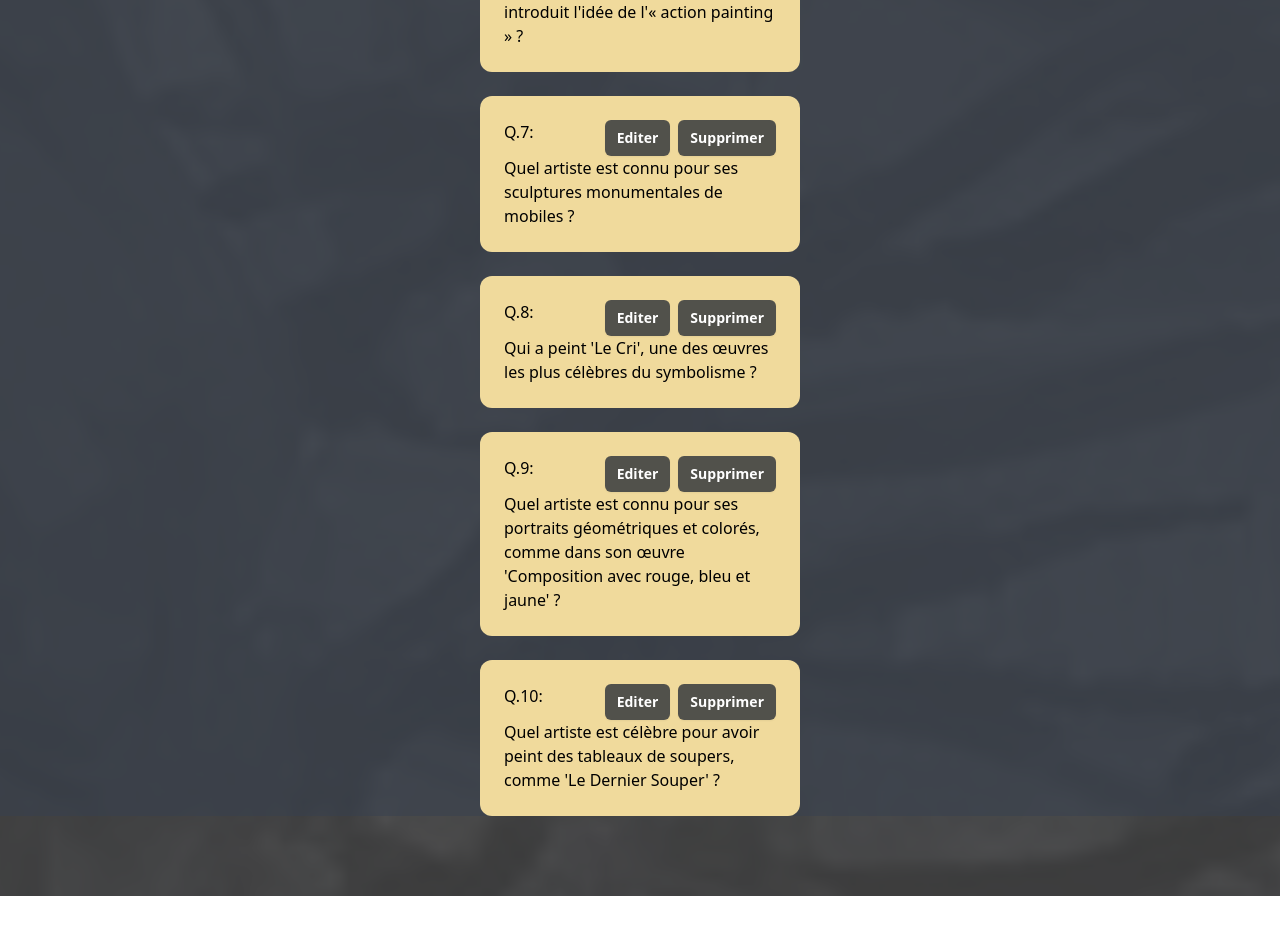
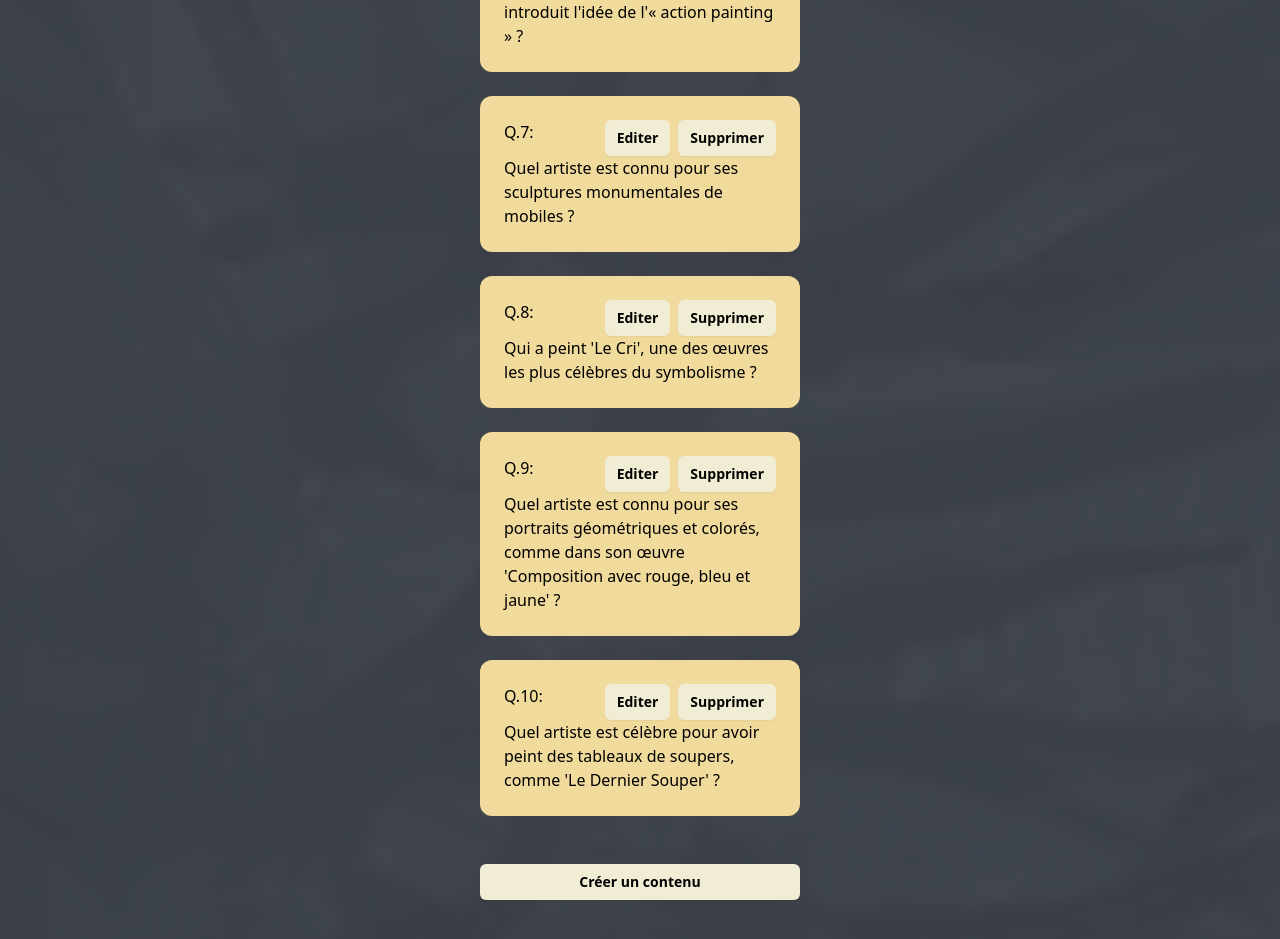
Before and after one commit to Ewen-crvs/PocAppMondrian, a Nuxt app: page /admin in a window 1280 px wide. Shown: the part 1169-2108 px from the top of the page. Before the commit the page ends 2065 px from the top, so only its background shows below. Built offline with nearby package versions, Linux system fonts and the light colour scheme.

Commit message:
improve style of admin.vue & add create button

```diff
--- a/pages/admin.vue
+++ b/pages/admin.vue
@@ -1,7 +1,7 @@
 <template>
   <div class="bg-[#404040] bg-cover bg-center w-auto h-auto">
-    <div class="pb-20 bg-[url('/public/assets/image2.svg')] bg-cover bg-center w-auto h-auto">
-      <div class="bg-gray-700/50 bg-cover bg-center w-auto h-auto">
+    <div class="bg-[url('/public/assets/image2.svg')] bg-cover bg-center w-auto h-auto">
+      <div class="pb-20 bg-gray-700/50 bg-cover bg-center w-auto h-auto">
         <div class="max-w-xs mx-auto">
           <!-- Logo -->
           <div class="justify-center flex pt-10">
@@ -13,11 +13,14 @@
             <div class="flex justify-between">
               <p>Q.{{ questionIndex + 1 }}:</p>
               <div class="flex">
-                <button class="mr-2 rounded-md bg-slate-900/70 px-3 py-1.5 text-sm font-semibold leading-6 text-white shadow-sm hover:bg-indigo-500 focus-visible:outline focus-visible:outline-2 focus-visible:outline-offset-2 focus-visible:outline-indigo-600">Editer</button>
-                <button class="rounded-md bg-slate-900/70 px-3 py-1.5 text-sm font-semibold leading-6 text-white shadow-sm hover:bg-red-500 focus-visible:outline focus-visible:outline-2 focus-visible:outline-offset-2 focus-visible:outline-indigo-600">Supprimer</button>
+                <button class="mr-2 rounded-md bg-[#F1ECD4] px-3 py-1.5 text-sm font-semibold leading-6 text-black shadow-sm hover:bg-yellow-200">Editer</button>
+                <button class="rounded-md bg-[#F1ECD4] px-3 py-1.5 text-sm font-semibold leading-6 text-black shadow-sm hover:bg-red-500">Supprimer</button>
               </div>
             </div>
             <p>{{ question.title }}</p>
+          </div>
+          <div class="mt-12">
+            <button class="w-full justify-center rounded-md bg-[#F1ECD4] px-3 py-1.5 text-sm font-semibold leading-6 text-black shadow-sm hover:bg-yellow-200">Créer un contenu</button>
           </div>
         </div>
       </div>
--- a/pages/index.vue
+++ b/pages/index.vue
@@ -24,7 +24,7 @@
                 </div>
 
                 <div class="mt-12">
-                  <button @click.prevent="onSubmit()" class="flex w-full justify-center rounded-md bg-slate-900/70 px-3 py-1.5 text-sm font-semibold leading-6 text-white shadow-sm hover:bg-indigo-500 focus-visible:outline focus-visible:outline-2 focus-visible:outline-offset-2 focus-visible:outline-indigo-600">Commencer</button>
+                  <button @click.prevent="onSubmit()" class="flex w-full justify-center rounded-md bg-[#F1ECD4] px-3 py-1.5 text-sm font-semibold leading-6 text-black shadow-sm hover:bg-yellow-200">Commencer</button>
                 </div>
               </form>
             </div>
```
